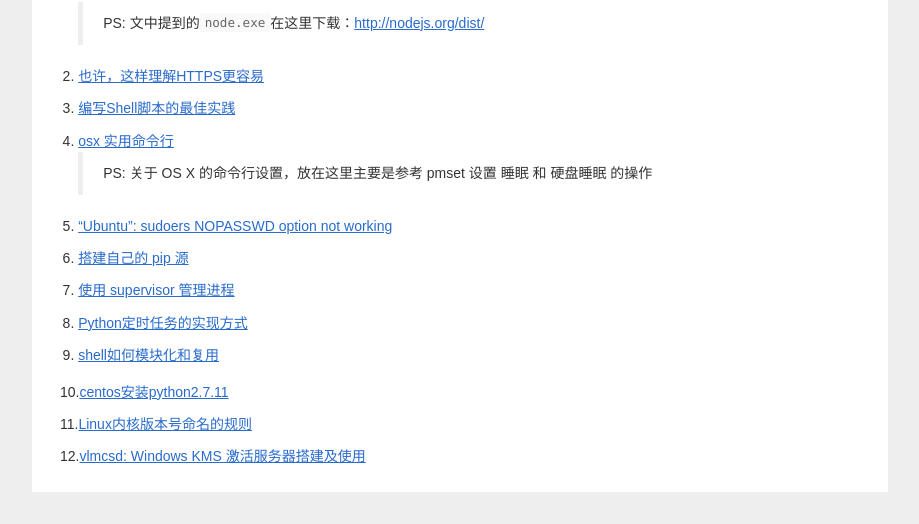
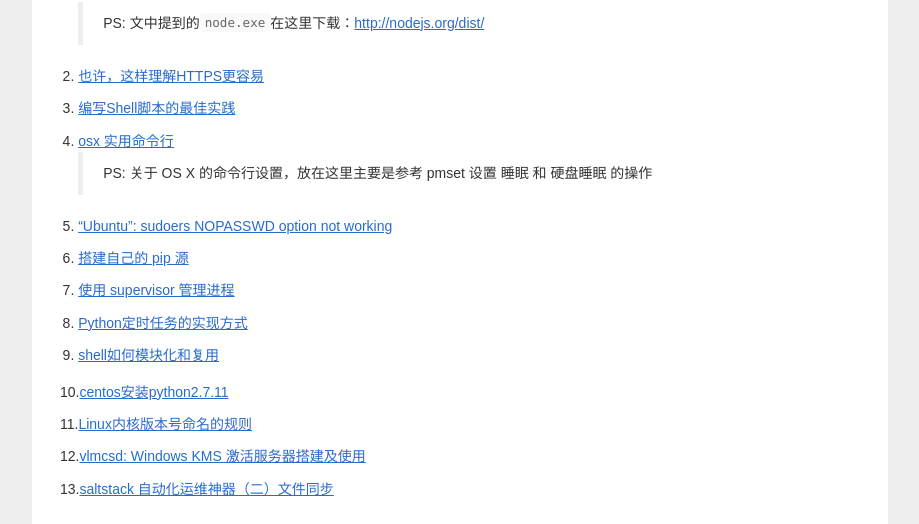
Before and after one commit to ldjhust/ldjhust.github.io, a Jekyll site: the page built from _posts/2017-7-21-reference-article.markdown, in a window 1280 px wide. Shown: the part 460-984 px from the top of the page, without its empty margins (180-1099 px from the left). Built offline with Jekyll 4.4.1, drawn with Linux system fonts in a browser that asks for light colours; nearby versions of some CDN libraries; comment, search, counter and statistics services are not loaded; before the commit the page ends 952 px from its top, so only the background shows below that.

Commit message:
Update 2017-7-21-reference-article.markdown

```diff
--- a/_posts/2017-7-21-reference-article.markdown
+++ b/_posts/2017-7-21-reference-article.markdown
@@ -33,3 +33,5 @@ comments: false
 11.[Linux内核版本号命名的规则](http://loris-jand.iteye.com/blog/976121)
 
 12.[vlmcsd: Windows KMS 激活服务器搭建及使用](https://liyuans.com/archives/vlmcsd.html)
+
+13.[saltstack 自动化运维神器（二）文件同步](http://conny.blog.51cto.com/3367680/1611542)
```
